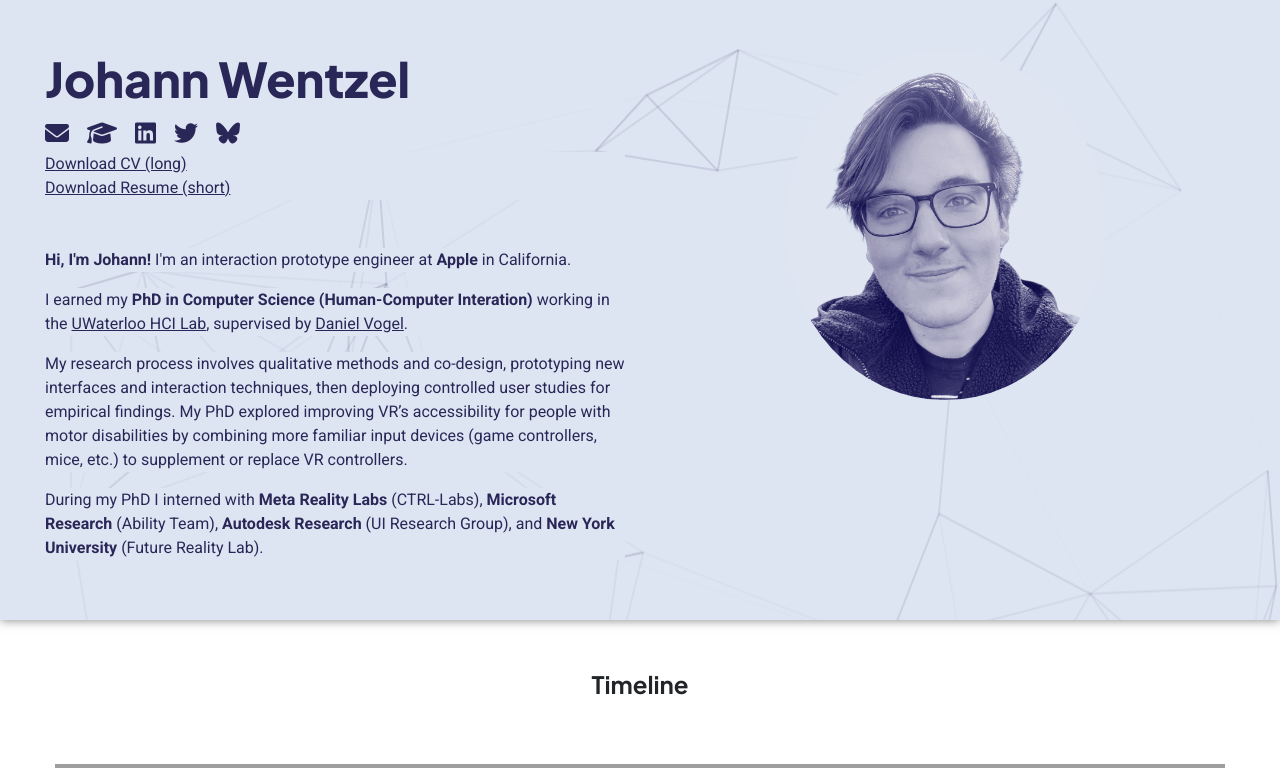
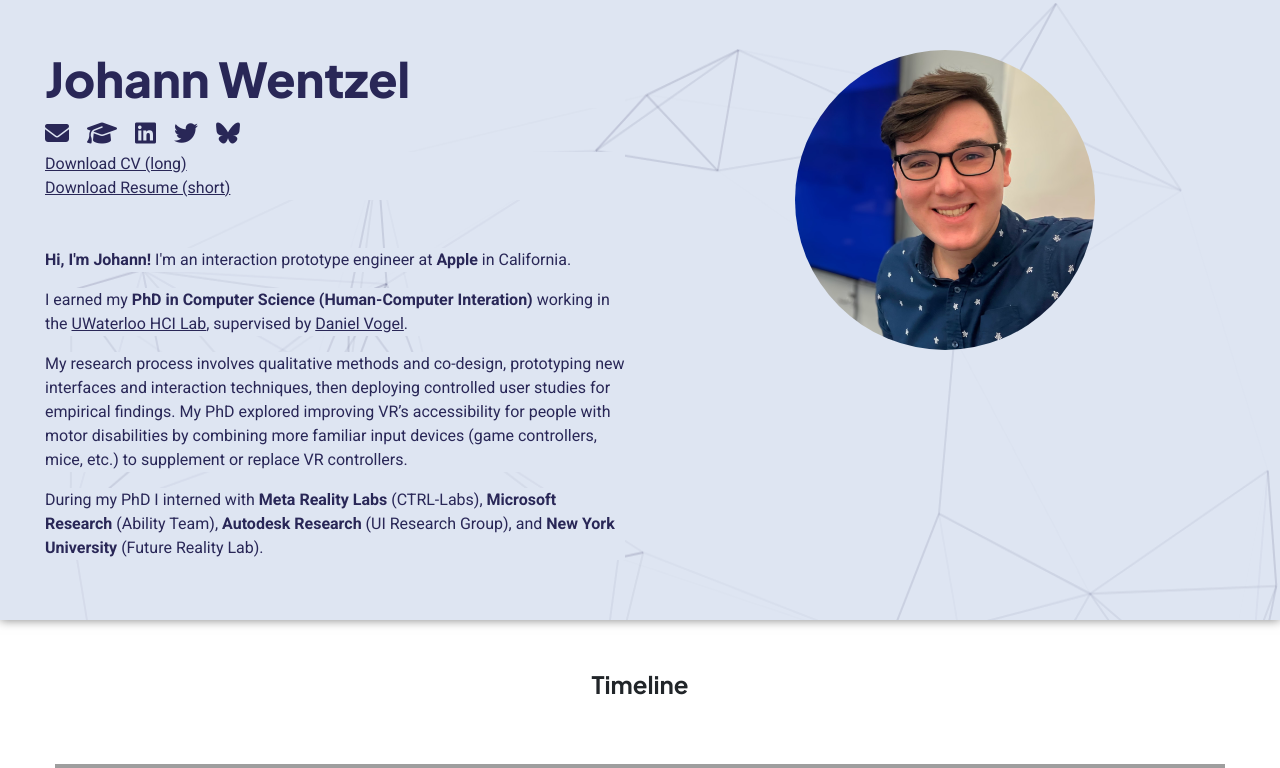
Before and after one commit to JohannWentzel/website, a PHP site: page /index.html in a window 1280 px wide. Shown: the top 768 px of the page. Run offline with PHP 8.4, Linux system fonts and the light colour scheme; some libraries are stand-ins or nearby versions; grey boxes are pictures that could not be loaded.

Commit message:
Update headshot, correct alt tags

```diff
--- a/index.html
+++ b/index.html
@@ -49,7 +49,7 @@
     <div id="main-banner" class="col-12">
         <div id="hero-content" class="mx-auto section hero row col-12 col-lg-10 offset-lg-1 col-xl-8 offset-xl-2 col-xxl-6 offset-xxl-3">
 
-            <img class=" headshot-narrow rounded-circle d-block d-lg-none mx-auto" src="img/headshot-noheadset.png" alt="Headshot of Johann Wentzel.">
+            <img class=" headshot-narrow rounded-circle d-block d-lg-none mx-auto" src="img/headshot-4-square.jpg" alt="Headshot of Johann Wentzel.">
             <div class="name-info col-lg-6 col-12">
                 <h1>Johann Wentzel</h1>
                 <div class="button-row">
@@ -88,7 +88,7 @@
 
             </div>
 
-            <img class="headshot rounded-circle col-lg-6 d-none d-lg-block mx-auto" src="img/headshot-noheadset.png" alt="Headshot of Johann Wentzel.">
+            <img class="headshot rounded-circle d-none d-lg-block mx-auto" src="img/headshot-4-square.jpg" alt="Headshot of Johann Wentzel.">
         </div>
 
     </div>
@@ -114,7 +114,7 @@
                 <div class="item-row row">
 
                     <div class="col-12 col-md-4 offset-xs-4 offset-md-0 text-center item-img darken">
-                        <img class="research-img" src="./img/mb-teaser.png" alt="The letter B, written in a fleshy font.">
+                        <img class="research-img" src="./img/mb-teaser.png" alt="A hemisphere illustration next to someone using an input technique where their real and VR hands are separate.">
                     </div>
                     <div class="item-description col-md-8">
                         <p class="text-left"><span class="text-bold">MotionBlocks: Modular Geometric Motion Remapping for More Accessible Upper Body Movement in Virtual Reality</span>, CHI 2025</p>
@@ -145,7 +145,7 @@
 
                 <div class="item-row row">
                     <div class="col-12 col-md-4 offset-xs-4 offset-md-0 text-center item-img darken">
-                        <img class="research-img" src="./img/wide/vrmm-mm3d.png" alt="A Valve Index controller raycasting toward a white sphere.">
+                        <img class="research-img" src="./img/wide/vrmm-mm3d.png" alt="A A VR controller with several menu items floating around it.">
                     </div>
                     <div class="item-description col-md-8">
                         <p class="text-left"><span class="text-bold">A Comparison of Virtual Reality Menu Archetypes: Raycasting, Direct Input, and Marking Menus</span>, TVCG 2024</p>
@@ -177,7 +177,7 @@
 
                 <div class="item-row row">
                     <div class="col-12 col-md-4 offset-xs-4 offset-md-0 text-center item-img darken">
-                        <img class="research-img" src="./img/wide/switchspace.png" alt="A Valve Index controller raycasting toward a white sphere.">
+                        <img class="research-img" src="./img/wide/switchspace.png" alt="A person pointing a VR controller toward a virtual screen floating next to their arm.">
                     </div>
                     <div class="item-description col-md-8">
                         <p class="text-left"><span class="text-bold">SwitchSpace: Understanding Context-Aware Peeking Between VR and Desktop Interfaces</span>, CHI 2024</p>
@@ -280,7 +280,7 @@
                 <div class="item-row row">
 
                     <div class="col-12 col-md-4 offset-xs-4 offset-md-0 text-center item-img darken">
-                        <img class="research-img" src="./projects/vramp/img/task2-side.png" alt="Man with VR headset gestures, a virtual controller appears further away from his hand.">
+                        <img class="research-img" src="./projects/vramp/img/task2-side.png" alt="Character in a VR scene with several blue and green targets around them.">
                     </div>
                     <div class="item-description col-md-8">
                         <p class="text-left"><span class="text-bold">Master's Thesis:</span> Reach-Bounded, Non-Linear Input
@@ -296,7 +296,7 @@
                 <div class="item-row row">
 
                     <div class="col-12 col-md-4 offset-xs-4 offset-md-0 text-center item-img darken">
-                        <img class="research-img" src="./img/wide/vramp.png" alt="Man with VR headset gestures, a virtual controller appears further away from his hand.">
+                        <img class="research-img" src="./img/wide/vramp.png" alt="Person with VR headset gestures, a virtual controller appears further away from their hand.">
                     </div>
                     <div class="item-description col-md-8">
                         <p class="text-left"><span class="text-bold">Improving Virtual Reality Ergonomics through Reach-Bounded Non-Linear Input Amplification</span>, CHI 2020</p>
--- a/main.css
+++ b/main.css
@@ -99,8 +99,8 @@ a{
 
 .headshot {
     /* margin-bottom: 20px; */
-    max-width:350px;
-    max-height:350px;
+    max-width:300px;
+    max-height:300px;
     /* vertical-align: bottom; */
     object-fit:cover;
 }
```
Also changed, not shown: img/headshot-4-square.jpg (added).
